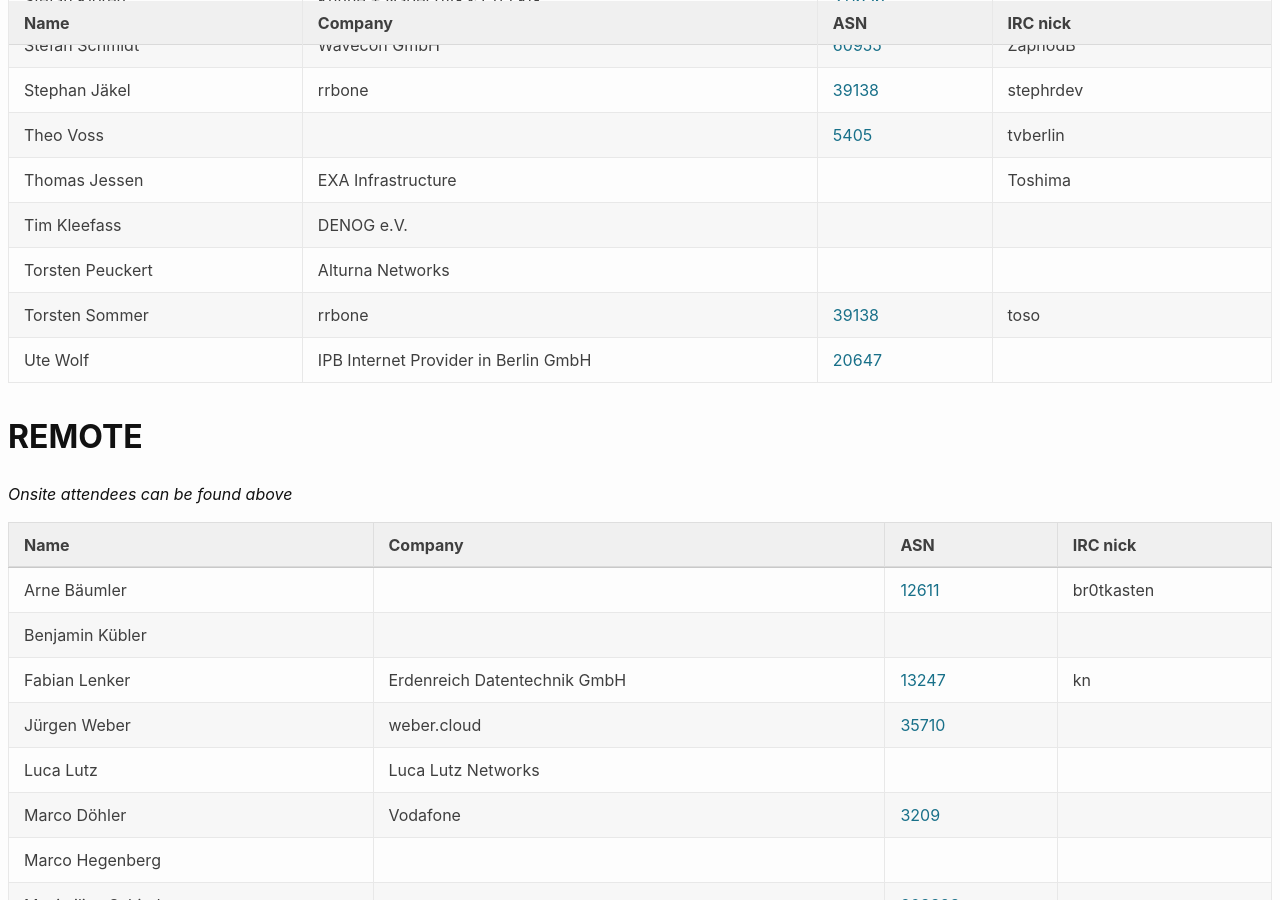
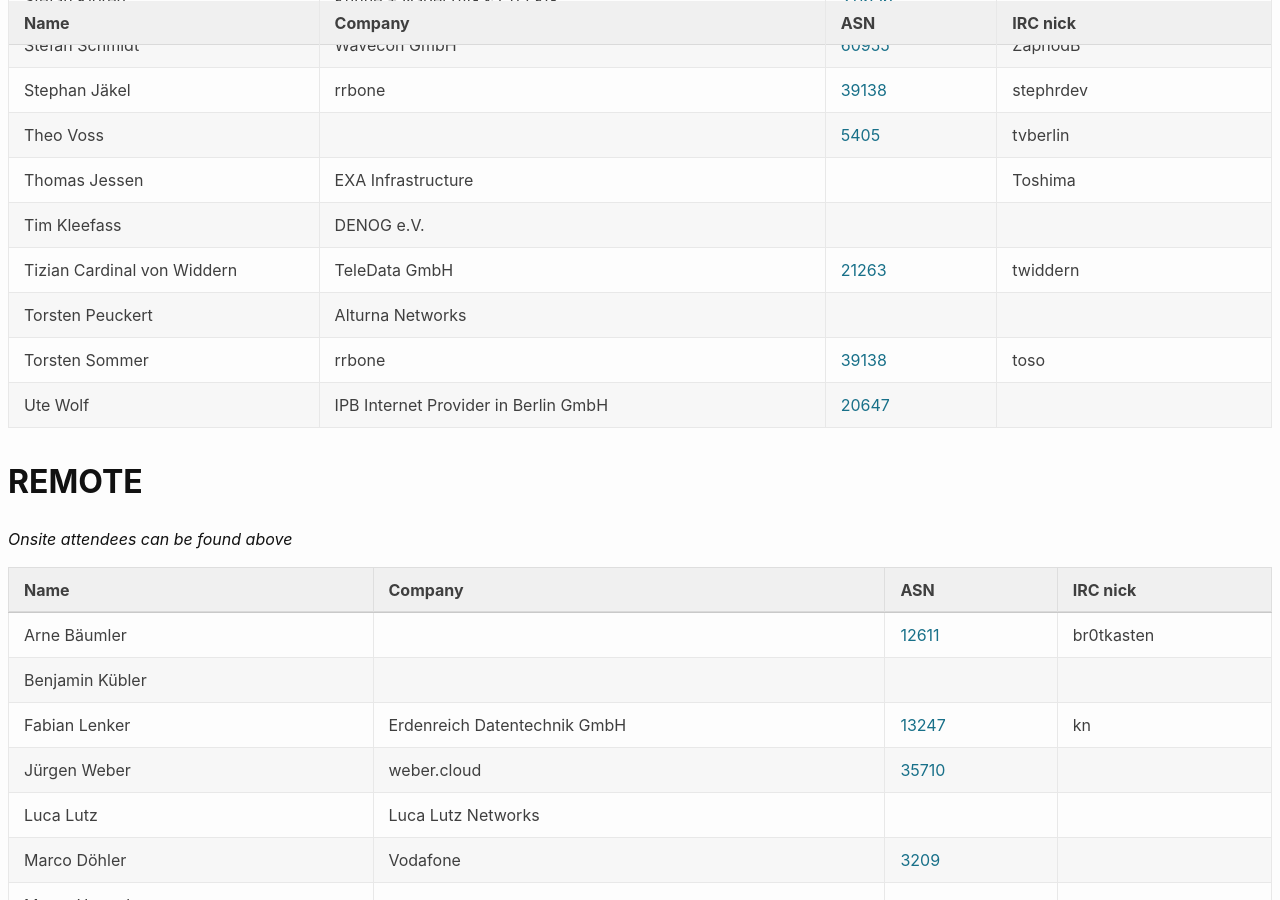
Before and after one commit to denog/pretix-attendeelist, a Jekyll site: the page built from denog15/index.md, in a window 1280 px wide and 900 px high, scrolled down 2989 px. Built offline with Jekyll 4.4.1, drawn with Linux system fonts in a browser that asks for light colours.

Commit message:
Latest data: Mon Aug 14 07:48:09 UTC 2023

```diff
--- a/_data/attendees_denog15_onsite.json
+++ b/_data/attendees_denog15_onsite.json
@@ -408,6 +408,12 @@
     "asn": null
   },
   {
+    "name": "Tizian Cardinal von Widdern",
+    "company": "TeleData GmbH",
+    "irc": "twiddern",
+    "asn": "21263"
+  },
+  {
     "name": "Torsten Peuckert",
     "company": "Alturna Networks",
     "irc": null,
```
